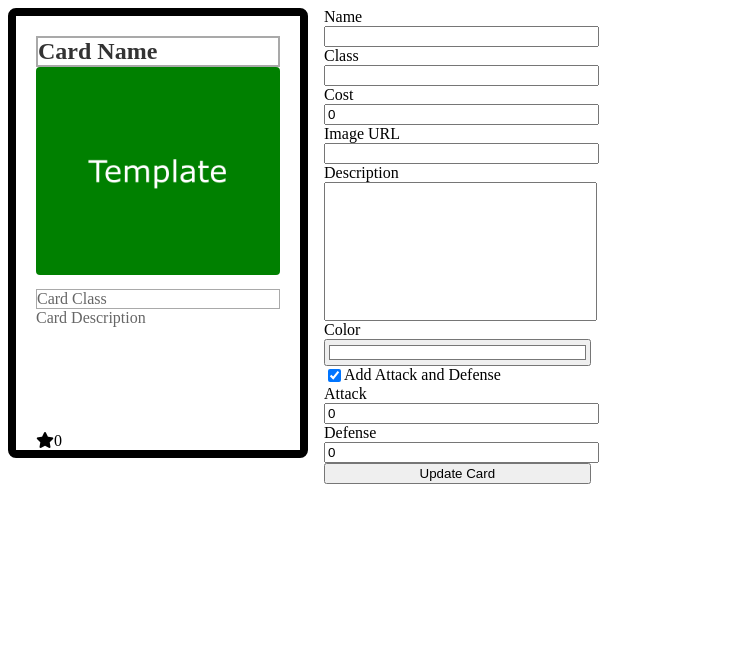
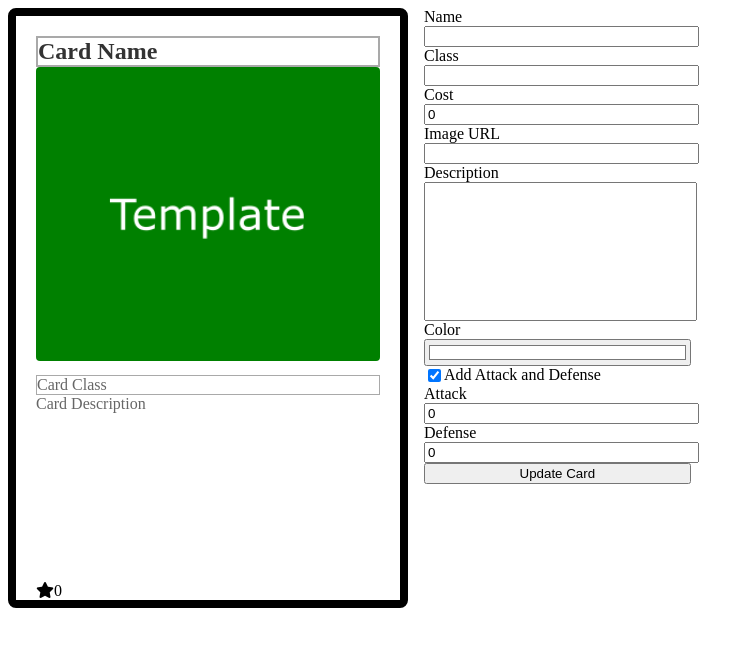
Before and after one commit to markov98/trading-card-editor, an Angular app: page / in a window 1280 px wide. Shown: the top 646 px of the page, without its empty margins (0-754 px from the left). Built offline with nearby package versions, Linux system fonts and the light colour scheme.

Commit message:
changed card size

```diff
--- a/src/app/card-template/card-template.component.css
+++ b/src/app/card-template/card-template.component.css
@@ -5,8 +5,8 @@
     border-radius: 8px;
     border: 0.5em black solid;
     overflow: hidden;
-    width: 300px;
-    height: 450px;
+    width: 400px;
+    height: 600px;
     padding: 20px;
     box-sizing: border-box;
 }
```
